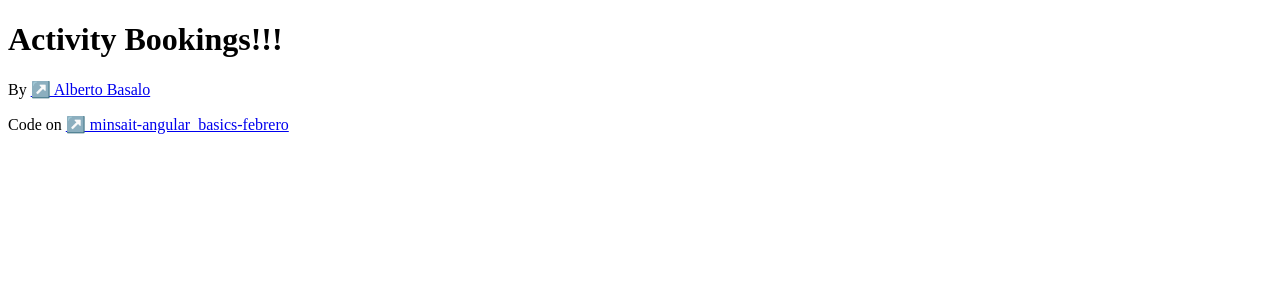
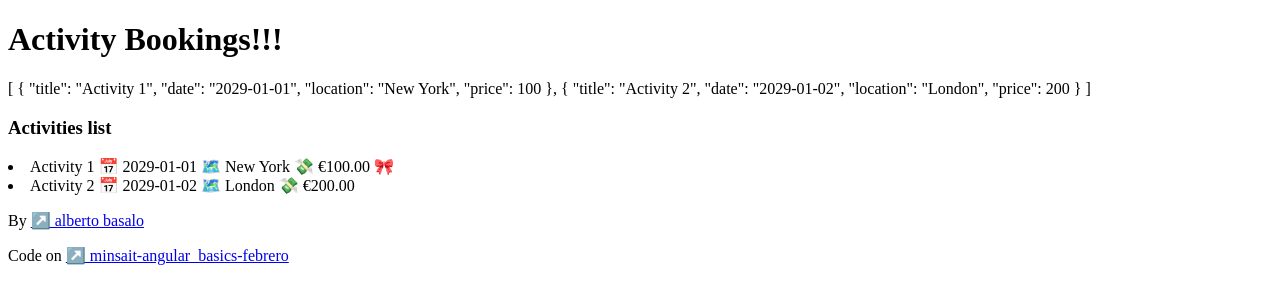
Before and after one commit to TrainingITCourses/minsait-ng_dev-23_02, an Angular app: page / in a window 1280 px wide. Shown: the top 304 px of the page. Built offline with nearby package versions, Linux system fonts and the light colour scheme.

Commit message:
feat: templates

```diff
--- a/src/app/app.component.html
+++ b/src/app/app.component.html
@@ -1,2 +1,16 @@
 <app-header></app-header>
+<main>
+  {{ activities | json }}
+  <h3>Activities list</h3>
+  <li *ngFor="let activity of activities">
+    <!-- {{ activity | json }} -->
+    <span> {{ activity.title }} </span>
+    <span> 📅 {{ activity.date }} </span>
+    <span> 🗺️ {{ activity.location }} </span>
+    <span>
+      💸 {{ activity.price | currency : "EUR" }}
+      <span *ngIf="activity.price <= 100"> 🎀 </span>
+    </span>
+  </li>
+</main>
 <app-footer></app-footer>
--- a/src/app/app.component.ts
+++ b/src/app/app.component.ts
@@ -5,4 +5,19 @@ import { Component } from '@angular/core';
   templateUrl: './app.component.html',
   styleUrls: ['./app.component.css'],
 })
-export class AppComponent {}
+export class AppComponent {
+  activities = [
+    {
+      title: 'Activity 1',
+      date: '2029-01-01',
+      location: 'New York',
+      price: 100,
+    },
+    {
+      title: 'Activity 2',
+      date: '2029-01-02',
+      location: 'London',
+      price: 200,
+    },
+  ];
+}
--- a/src/app/layout/copyright/copyright.component.html
+++ b/src/app/layout/copyright/copyright.component.html
@@ -1,3 +1 @@
-<p>
-  Code on <app-link url="{{ repoUrl }}" caption="{{ repoName }}"></app-link>
-</p>
+<p>Code on <app-link [url]="repoUrl" [caption]="repoName"></app-link></p>
--- a/src/app/layout/footer/footer.component.html
+++ b/src/app/layout/footer/footer.component.html
@@ -1,2 +1,2 @@
-<p>By <app-link url="{{ authorUrl }}" caption="{{ author }}"> </app-link></p>
+<p>By <app-link [url]="authorUrl" [caption]="author"> </app-link></p>
 <app-copyright></app-copyright>
--- a/src/app/shared/link/link.component.html
+++ b/src/app/shared/link/link.component.html
@@ -1 +1 @@
-<a href="{{ url }}" target="_blank"> ↗️ {{ caption }}</a>
+<a [href]="url" target="_blank"> ↗️ {{ caption | lowercase }}</a>
```
